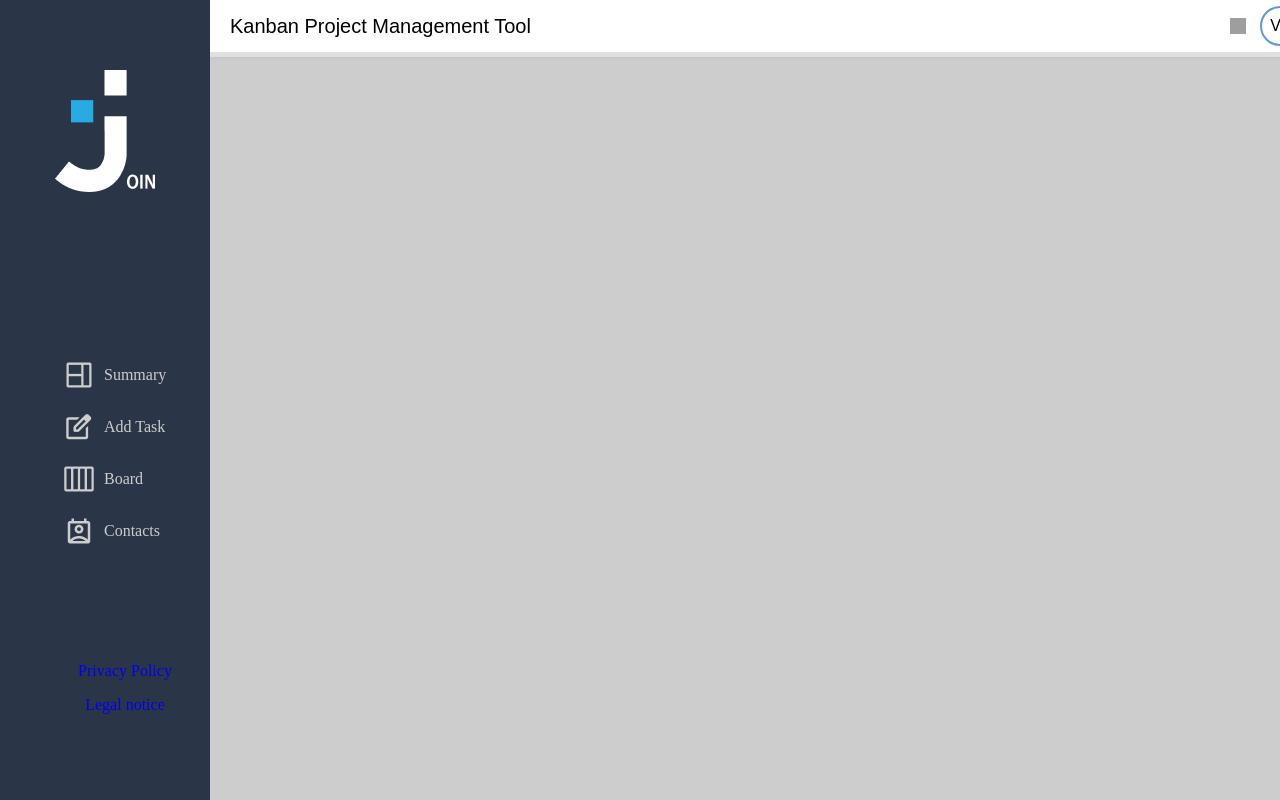
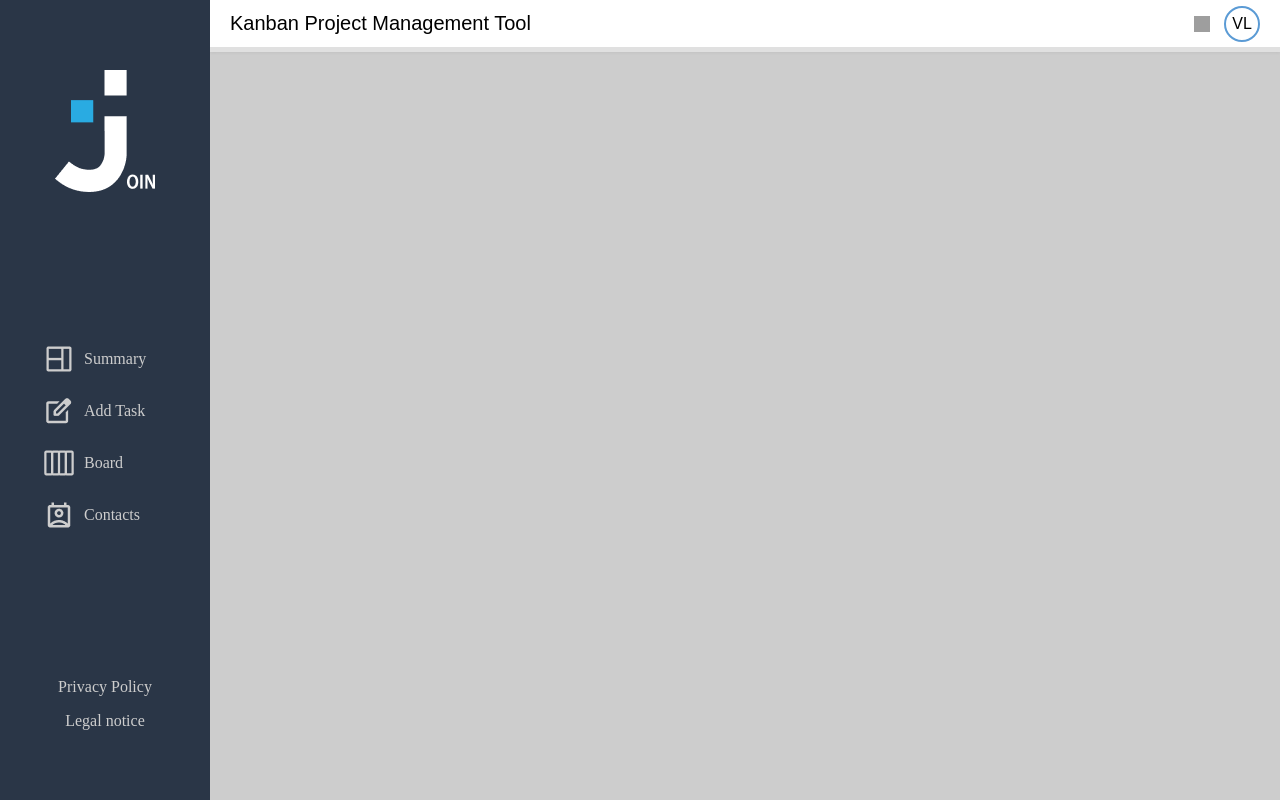
Before and after one commit to c44n/join, an Angular app: page / in a window 1280 px wide. Built offline with nearby package versions, Linux system fonts and the light colour scheme; grey boxes are pictures that could not be loaded; a web font is replaced by a local one.

Commit message:
feat: contact create modal design fixxes and asteriks style changes

```diff
--- a/public/assets/styles/mixins.scss
+++ b/public/assets/styles/mixins.scss
@@ -24,21 +24,19 @@
 
     font-family: 'Inter', sans-serif;
     font-weight: 700;
-    font-size: 1.125rem;
+    font-size: 21px;
     line-height: 1.2;
     letter-spacing: 0;
 
-    transition: .2s ease-in-out;
-
-    cursor: pointer;
-
     @include mq.mobile {
+        width: auto;
         padding: 10px 10px;
     }
 }
 
 .primary-button__label {
     flex: 0 1 auto;
+    text-wrap-mode: nowrap;
 }
 
 .primary-button:hover {
@@ -79,9 +77,9 @@
     line-height: 1.2;
     letter-spacing: 0;
 
-    transition: .2s ease-in-out;
-
-    cursor: pointer;
+    @include mq.mobile {
+        width: auto;
+    }
 
     &:hover {
         border: 1px solid #29ABE2;
@@ -105,6 +103,7 @@
 
     .secondary-button__label {
         flex: 0 1 auto;
+        text-wrap-mode: nowrap;
     }
 
     .secondary-button__icon {
@@ -117,3 +116,11 @@
 }
 
 // #endregion
+
+
+// #region cdk
+.cdk-overlay-container {
+    background: #00000085;
+}
+
+// #endregion
--- a/src/app/components/contact-create-modal/contact-create-modal.scss
+++ b/src/app/components/contact-create-modal/contact-create-modal.scss
@@ -14,9 +14,8 @@
 }
 
 .cdk-overlay-backdrop {
-    background-color: rgba(5, 5, 5, 0.397);
+    background-color: rgba(5, 5, 5, 0.397) !important;
 }
-
 
 .contact_create_modal {
 
@@ -46,7 +45,7 @@
                 position: absolute;
                 top: 20px;
                 right: 20px;
-                display: flex;
+                display: none;
                 justify-content: flex-end;
 
                 .cc_close_btn {
@@ -57,7 +56,6 @@
                     background: none;
                     border: none;
                     border-radius: 50%;
-                    transition: .2s ease-in-out;
 
                     &:hover {
                         background-color: #CDCDCD;
@@ -119,12 +117,12 @@
                 .cc_close_btn {
                     display: flex;
                     align-items: center;
+                    justify-content: center;
                     height: 24px;
                     width: 24px;
                     background: none;
                     border: none;
                     border-radius: 50%;
-                    transition: .2s ease-in-out;
 
                     &:hover {
                         background-color: #CDCDCD;
@@ -141,19 +139,18 @@
                 align-items: center;
 
                 @include all.mobile {
-                    padding: 0 0 26px 0;
+                    padding: 0 0 10px 0;
                     flex-direction: column;
                 }
             }
 
             .cc_avatar {
+                margin-top: -100px;
                 display: flex;
                 justify-content: center;
                 align-items: center;
-
                 height: 120px;
                 width: 120px;
-
                 border: 2px solid white;
                 border-radius: 50%;
                 box-shadow: 0px 0px 4px 0px #0000001A;
@@ -218,6 +215,10 @@
                     display: flex;
                     gap: 10px;
 
+                    @include all.mobile {
+                        margin: 25px auto 0 auto;
+                    }
+
                     .secondary-button {
                         @include all.mobile {
                             display: none;
--- a/src/styles.scss
+++ b/src/styles.scss
@@ -2,47 +2,31 @@
 
 html,
 body {
-  margin: 0;
   height: 100%;
-  overflow: hidden;
   font-family: 'Inter-regular', sans-serif;
 }
 
-h1,
-h2,
-h3,
-h4,
-h5,
-h6 {
+* {
   margin: 0;
+  padding: 0;
+  scroll-behavior: smooth;
+  box-sizing: border-box;
+  text-decoration: none;
+  position: relative;
+  list-style: none;
+  font-size: inherit;
+  color: inherit;
+  font-family: inherit;
+  background: initial;
+  border: initial;
 }
 
-/* * {
-  position: relative;
-  box-sizing: border-box;
-  margin: 0;
-  padding: 0;
-  font-family: inherit;
-  scroll-behavior: smooth;
-  border: inherit;
-  font-size: inherit;
-  color: inherit;
-  background: inherit;
-
-} */
-
 a {
-  text-decoration: none;
-  transition: 125ms;
+  transition: .255s ease-in-out;
   cursor: pointer;
 }
 
-ul,
-ol {
-  list-style-type: none;
-}
-
 button {
-  transform: 125ms;
+  transition: .255s ease-in-out;
   cursor: pointer;
 }
```
